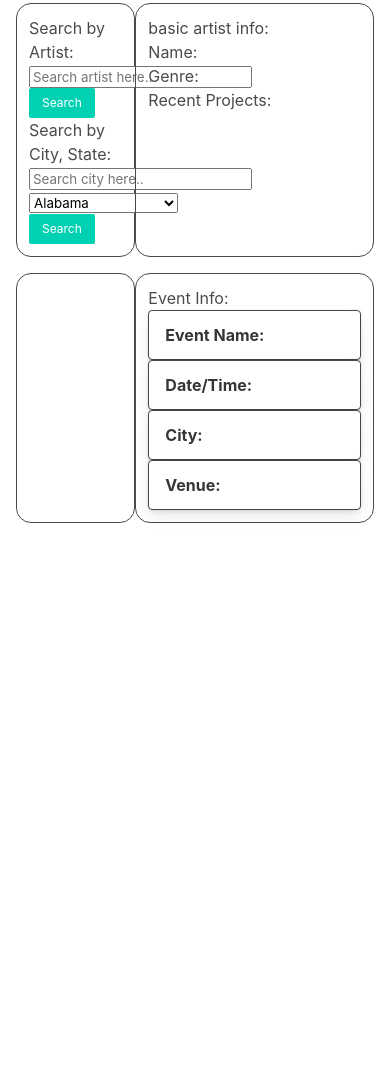
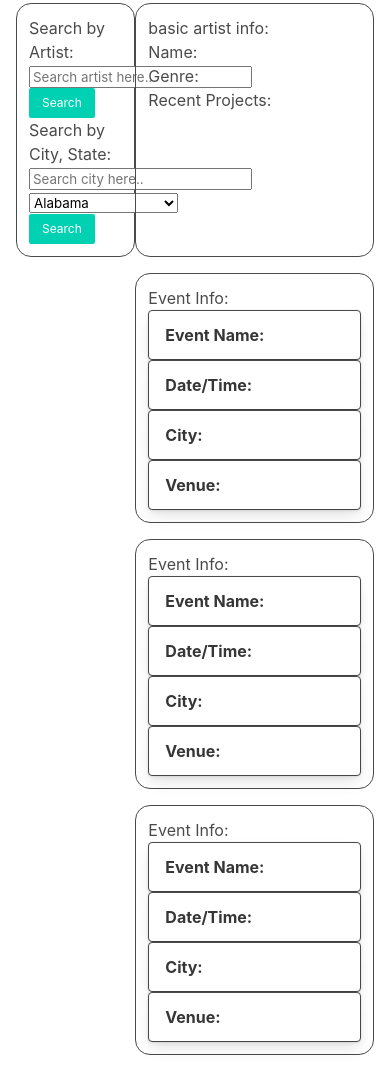
Before and after one commit to ThaDarkLord/event-tracker, a plain HTML site: page index.html in a window 390 px wide. Shown: the part 343-1414 px from the top of the page. Before the commit the page ends 882 px from the top, so only its background shows below. Drawn offline with nearby package versions, Linux system fonts and the light colour scheme.

Commit message:
edits to html removing articles from main page added id and class names to sections of the cards

```diff
--- a/assets/css/style.css
+++ b/assets/css/style.css
@@ -8,3 +8,10 @@
 .card{
     border: solid .5px;
 }
+.hideMe{
+    border: 0px;
+}
+
+/* #hidden-0, #hidden-1, #hidden-2{
+    display: none;
+} */
--- a/assets/js/script.js
+++ b/assets/js/script.js
@@ -1,80 +1,81 @@
-var artistForm = document.getElementById('artist-search')
-var artistInput = document.getElementById(`artist-input`)
-var cityStateForm = document.getElementById(`city-state-search`)
-var cityInput = document.getElementById(`city-input`)
-var stateInput = document.getElementById(`state-input`)
-var eName = document.getElementById('eName');
-var eDateTime = document.getElementById('eDateTime');
-var eCity = document.getElementById('eCity');
-var eVenue = document.getElementById('eVenue');
-var artName = document.getElementById('artName');
-var artGenre = document.getElementById('artGenre');
-var artRecent = document.getElementById('artRecent');
+var artistForm = document.getElementById("artist-search");
+var artistInput = document.getElementById(`artist-input`);
+var cityStateForm = document.getElementById(`city-state-search`);
+var cityInput = document.getElementById(`city-input`);
+var stateInput = document.getElementById(`state-input`);
+var eName = document.getElementById("eName");
+var eDateTime = document.getElementById("eDateTime");
+var eCity = document.getElementById("eCity");
+var eVenue = document.getElementById("eVenue");
+var artName = document.getElementById("artName");
+var artGenre = document.getElementById("artGenre");
+var artRecent = document.getElementById("artRecent");
 
-var eventNameDisplay = document.getElementById('event-name')
-var eventDateTime = document.getElementById('date-time')
-var eventCityDisplay = document.getElementById('event-city')
-var eventVenueDisplay = document.getElementById('event-venue')
+var eventNameDisplay = document.getElementById("event-name");
+var eventDateTime = document.getElementById("date-time");
+var eventCityDisplay = document.getElementById("event-city");
+var eventVenueDisplay = document.getElementById("event-venue");
 
-var modal = document.querySelector(`.modal`)
-var modalButton = document.querySelector(`.modal-close`)
+var modal = document.querySelector(`.modal`);
+var modalButton = document.querySelector(`.modal-close`);
 
-var ticketMasterKey = `6Y9ApEUv7D1XBXY1QjDD3Y6TwozbNAik`
+var ticketMasterKey = `6Y9ApEUv7D1XBXY1QjDD3Y6TwozbNAik`;
 // TODO: If time permits add city search functionality
 // var cityEvents = `https://app.ticketmaster.com/discovery/v2/events?apikey=${ticketMasterKey}&locale=*&sort=date,asc&city=Dallas&stateCode=TX&classificationName=music`
 
 function artistSearch(event) {
   event.preventDefault();
 
-    var searchedArtist= artistInput.value.trim()
+  var searchedArtist = artistInput.value.trim();
   console.log(searchedArtist);
-    var artistEvents = `https://app.ticketmaster.com/discovery/v2/events?apikey=${ticketMasterKey}&keyword=${searchedArtist}&locale=*&sort=date,asc&classificationName=music`
-
+  var artistEvents = `https://app.ticketmaster.com/discovery/v2/events?apikey=${ticketMasterKey}&keyword=${searchedArtist}&locale=*&sort=date,asc&classificationName=music`;
 
   fetch(artistEvents)
     .then(function (response) {
-        return response.json()
+      return response.json();
     })
     .then(function (data) {
       console.log(data);
 
-        if(!data._embedded){
-
-                modal.classList.add('is-active');
+      if (!data._embedded) {
+        modal.classList.add("is-active");
 
         modalButton.addEventListener(`click`, function () {
-            modal.classList.remove('is-active');
-        })
-
+          modal.classList.remove("is-active");
+        });
+      } else {
+        eventNameDisplay.textContent =
+          "Event Name: " + data._embedded.events[0].name;
+        eventDateTime.textContent =
+          "Date/Time: " + data._embedded.events[0].dates.start.dateTime;
+        eventCityDisplay.textContent =
+          "City: " +
+          data._embedded.events[0]._embedded.venues[0].city.name +
+          ", " +
+          data._embedded.events[0]._embedded.venues[0].state.stateCode;
+        eventVenueDisplay.textContent =
+          "City: " + data._embedded.events[0]._embedded.venues[0].name;
       }
-        else {
-        eventNameDisplay.textContent = "Event Name: " + data._embedded.events[0].name;
-        eventDateTime.textContent = "Date/Time: " + data._embedded.events[0].dates.start.dateTime
-        eventCityDisplay.textContent = "City: " + data._embedded.events[0]._embedded.venues[0].city.name + ", " + data._embedded.events[0]._embedded.venues[0].state.stateCode
-        eventVenueDisplay.textContent = "City: " + data._embedded.events[0]._embedded.venues[0].name
-        }
-    })
+    });
 }
 
 function cityStateSearch(event) {
   event.preventDefault();
 
-    var searchedCity= cityInput.value.trim()
+  var searchedCity = cityInput.value.trim();
   console.log(searchedCity);
-    var selectedState= stateInput.value
+  var selectedState = stateInput.value;
   console.log(selectedState);
-    var locationEvents = `https://app.ticketmaster.com/discovery/v2/events?apikey=6Y9ApEUv7D1XBXY1QjDD3Y6TwozbNAik&locale=*&sort=date,asc&city=${searchedCity}&stateCode=${selectedState}&classificationName=music`
-
+  var locationEvents = `https://app.ticketmaster.com/discovery/v2/events?apikey=6Y9ApEUv7D1XBXY1QjDD3Y6TwozbNAik&locale=*&sort=date,asc&city=${searchedCity}&stateCode=${selectedState}&classificationName=music`;
 
   fetch(locationEvents)
     .then(function (response) {
-        return response.json()
+      return response.json();
     })
     .then(function (data) {
       console.log(data);
-    })
+    });
 }
-
 
 // TODO: If time permits add city search functionality
 // fetch(cityEvents)
@@ -85,5 +86,5 @@ function cityStateSearch(event) {
 //     console.log(data);
 // })
 
-artistForm.addEventListener(`submit`, artistSearch)
-cityStateForm.addEventListener(`submit`, cityStateSearch)
+artistForm.addEventListener(`submit`, artistSearch);
+cityStateForm.addEventListener(`submit`, cityStateSearch);
--- a/index.html
+++ b/index.html
@@ -100,8 +100,8 @@
     <!-- end of first container below -->
   </section>
   <!-- second container below -->
-  <section class="columns is-multiline is-mobile m-4">
-    <section class="column is-4">
+  <section id="hidden-0" class="columns is-multiline is-mobile m-4">
+    <section class="hideMe column is-4">
       <div class="modal">
         <div class="modal-background"></div>
         <div class="modal-content">
@@ -170,6 +170,130 @@
     </article>
 
   </section>
+
+  <section id='hidden-1' class="columns is-multiline is-mobile m-4">
+    <section class="hideMe column is-4">
+    </section>
+    <article class="column is-8">
+      Event Info:
+      <!-- this is the start of the cards section -->
+      <article id="eName" class="card">
+        <header class="card-header">
+          <p id="event-name" class="card-header-title">
+            Event Name:
+          </p>
+          <button class="card-header-icon" aria-label="more options">
+            <span class="icon">
+              <i class="fas fa-angle-down" aria-hidden="true"></i>
+            </span>
+          </button>
+        </header>
+      </article>
+
+      <article id="eDateTime" class="card">
+        <header class="card-header">
+          <p id="date-time" class="card-header-title">
+            Date/Time:
+          </p>
+          <button class="card-header-icon" aria-label="more options">
+            <span class="icon">
+              <i class="fas fa-angle-down" aria-hidden="true"></i>
+            </span>
+          </button>
+        </header>
+      </article>
+
+      <article id="eCity" class="card">
+        <header class="card-header">
+          <p id="event-city" class="card-header-title">
+            City:
+          </p>
+          <button class="card-header-icon" aria-label="more options">
+            <span class="icon">
+              <i class="fas fa-angle-down" aria-hidden="true"></i>
+            </span>
+          </button>
+        </header>
+      </article>
+
+      <article id="eVenue" class="card">
+        <header class="card-header">
+          <p id="event-venue" class="card-header-title">
+            Venue:
+          </p>
+          <button class="card-header-icon" aria-label="more options">
+            <span class="icon">
+              <i class="fas fa-angle-down" aria-hidden="true"></i>
+            </span>
+          </button>
+        </header>
+      </article>
+    </article>
+
+  </section>
+
+  <section id="hidden-2" class="columns is-multiline is-mobile m-4">
+    <section class="hideMe column is-4">
+    </section>
+    <article class="column is-8">
+      Event Info:
+      <!-- this is the start of the cards section -->
+      <article id="eName" class="card">
+        <header class="card-header">
+          <p id="event-name" class="card-header-title">
+            Event Name:
+          </p>
+          <button class="card-header-icon" aria-label="more options">
+            <span class="icon">
+              <i class="fas fa-angle-down" aria-hidden="true"></i>
+            </span>
+          </button>
+        </header>
+      </article>
+
+      <article id="eDateTime" class="card">
+        <header class="card-header">
+          <p id="date-time" class="card-header-title">
+            Date/Time:
+          </p>
+          <button class="card-header-icon" aria-label="more options">
+            <span class="icon">
+              <i class="fas fa-angle-down" aria-hidden="true"></i>
+            </span>
+          </button>
+        </header>
+      </article>
+
+      <article id="eCity" class="card">
+        <header class="card-header">
+          <p id="event-city" class="card-header-title">
+            City:
+          </p>
+          <button class="card-header-icon" aria-label="more options">
+            <span class="icon">
+              <i class="fas fa-angle-down" aria-hidden="true"></i>
+            </span>
+          </button>
+        </header>
+      </article>
+
+      <article id="eVenue" class="card">
+        <header class="card-header">
+          <p id="event-venue" class="card-header-title">
+            Venue:
+          </p>
+          <button class="card-header-icon" aria-label="more options">
+            <span class="icon">
+              <i class="fas fa-angle-down" aria-hidden="true"></i>
+            </span>
+          </button>
+        </header>
+      </article>
+    </article>
+
+  </section>
+
+
   <!-- end of second container above -->
   <script src="./assets/js/script.js"></script>
 </body>
```
Lines whose indentation alone changed are shown as unchanged.
